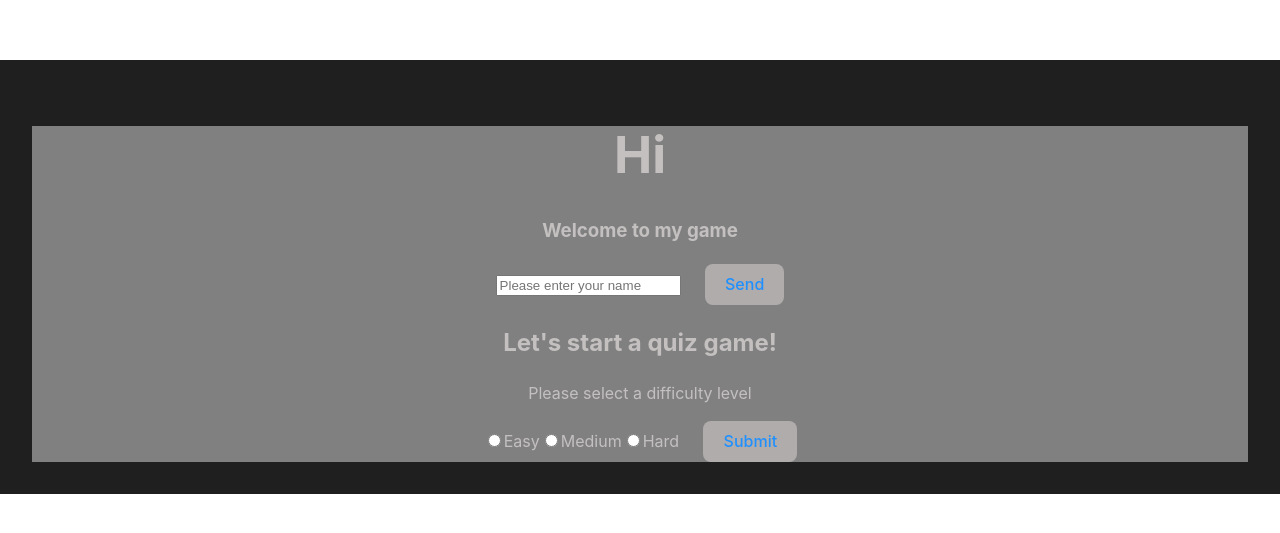
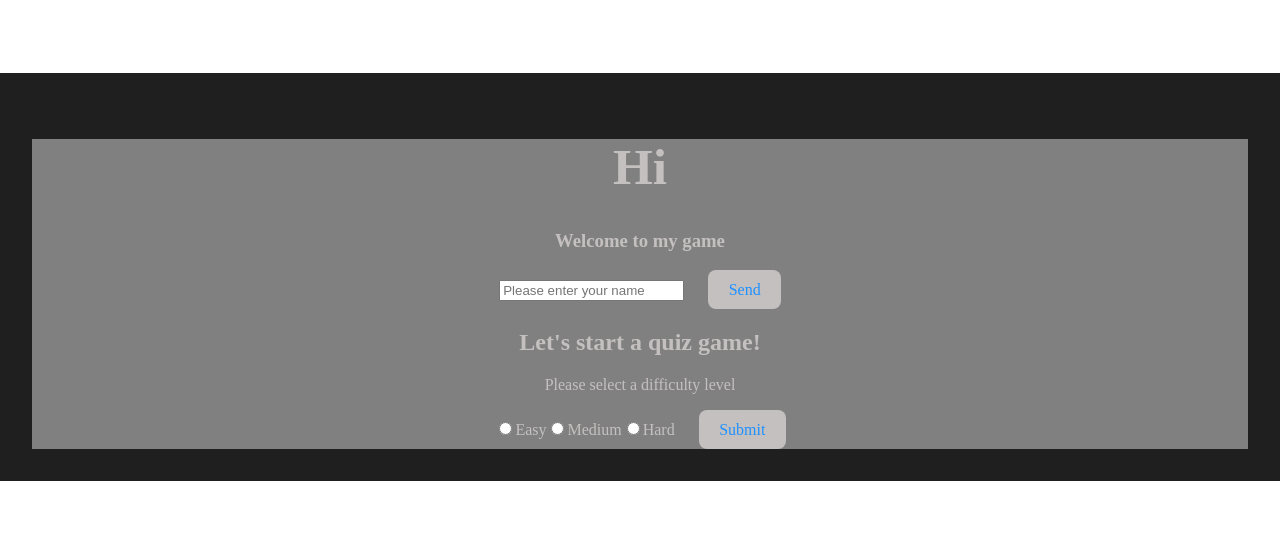
Before and after one commit to zhjiang1103/QuizApp, a React (Vite) app in the folder client/: page / in a window 1280 px wide. Shown: the part 123-656 px from the top of the page. Built offline with nearby package versions, Linux system fonts and the light colour scheme.

Commit message:
Changing css style

```diff
--- a/client/src/App.jsx
+++ b/client/src/App.jsx
@@ -1,6 +1,7 @@
 import { useState, useEffect, useRef } from 'react'
+
+import './index.css';
 import './App.css';
-import './index.css';
 import UserForm from './components/User';
 import Header from './components/Header';
 import RadioForm from './components/RadioForm';
--- a/client/src/index.css
+++ b/client/src/index.css
@@ -1,10 +1,10 @@
-:root {
+root {
   font-family: Inter, system-ui, Avenir, Helvetica, Arial, sans-serif;
   line-height: 1.5;
   font-weight: 400;
 
   color-scheme: light dark;
-  color: rgba(15, 15, 15, 0.87);
+  color: rgba(184, 76, 76, 0.87) !important;
   background-color: #242424;
 
   font-synthesis: none;
@@ -67,6 +67,6 @@ button:focus-visible {
     color: #747bff;
   }
   button {
-    background-color: #b1acac;
+    background-color: #c4c0c0;
   }
 }
```
